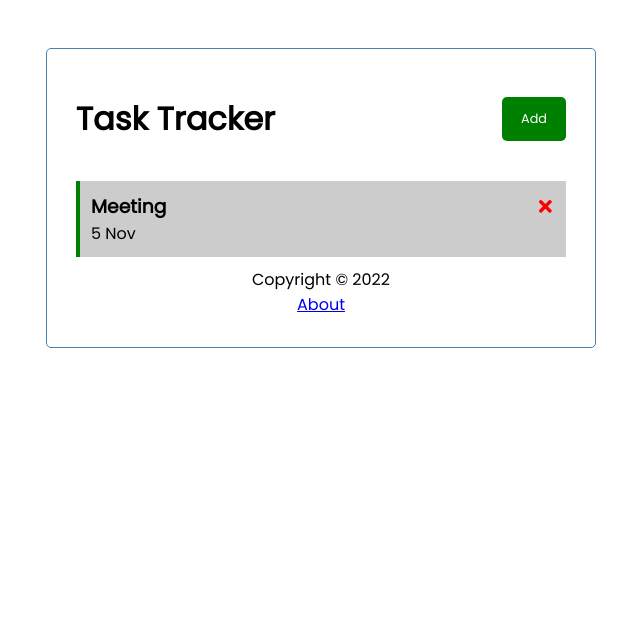
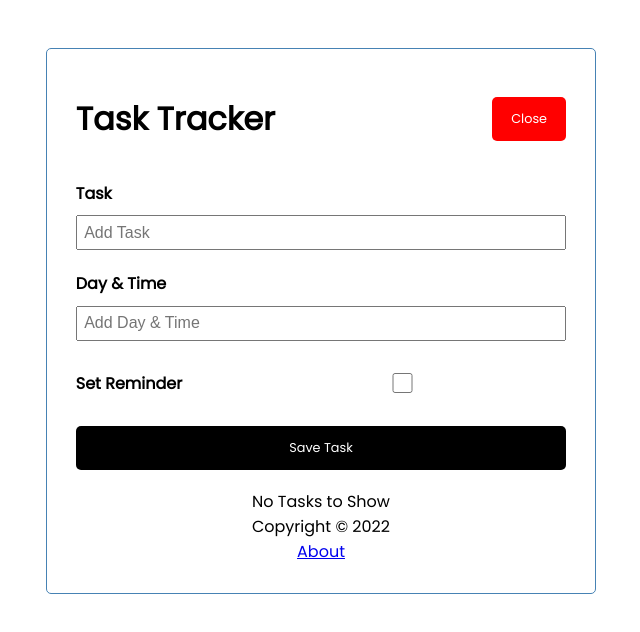
Before and after one commit to Usman-Ubaid/Task-Tracker, a React (Create React App) app: page / in a window 1280 px wide. Shown: the top 632 px of the page, without its empty margins (319-959 px from the left). Built offline with nearby package versions, Linux system fonts and the light colour scheme; data requests are answered from the project's data file.

Commit message:
refactor: use localStorage

```diff
--- a/package.json
+++ b/package.json
@@ -13,6 +13,7 @@
     "react-router-dom": "^6.4.2",
     "react-scripts": "5.0.1",
     "server": "^1.0.37",
+    "uuid": "^9.0.1",
     "web-vitals": "^2.1.4"
   },
   "scripts": {
--- a/src/App.js
+++ b/src/App.js
@@ -1,114 +1,79 @@
-import { useEffect, useState } from 'react';
-import { Routes, Route } from 'react-router-dom';
-import Header from './components/Header';
-import Tasks from './components/Tasks';
-import AddForm from './components/AddForm';
-import Footer from './components/Footer';
-import About from './components/About'
-
-
+import { useEffect, useState } from "react";
+import { v4 as uuidv4 } from "uuid";
+import { Routes, Route } from "react-router-dom";
+import Header from "./components/Header";
+import Tasks from "./components/Tasks";
+import AddForm from "./components/AddForm";
+import Footer from "./components/Footer";
+import About from "./components/About";
 
 function App() {
-  const [showAddTask, setShowAddTask] = useState(false)
+  const [showAddTask, setShowAddTask] = useState(true);
   const [tasks, setTasks] = useState([]);
-
-  useEffect(() => {
-    const getTasks = async () => {
-      const tasksFromServer = await fetchTasks();
-      setTasks(tasksFromServer)
-    }
-
-    getTasks();
-  }, []);
-
-  // Fetch Tasks
-  const fetchTasks = async () => {
-    const res = await fetch('http://localhost:5000/tasks');
-    const data = await res.json();
-
-    return data;
-  };
-
-  // Fetch Task
-  const fetchTask = async (id) => {
-    const res = await fetch(`http://localhost:5000/tasks/${id}`);
-    const data = await res.json();
-
-    return data;
-  };
 
   // Delete task
   const deleteTask = async (id) => {
-    await fetch(`http://localhost:5000/tasks/${id}`,
-    {
-      method: 'DELETE'
-    });
-
-    setTasks(tasks.filter((task) => task.id !== id))
-  }
+    const deletedTask = tasks.filter((task) => task.id !== id);
+    localStorage.setItem("tasks", JSON.stringify(deletedTask));
+    setTasks(deletedTask);
+  };
 
   // Add Task
-  const addTask = async (task) => {
-    const res = await fetch('http://localhost:5000/tasks',
-    {
-      method: 'POST',
-      headers: {
-        'Content-type': 'application/json'
-      },
-      body: JSON.stringify(task)
-    })
+  const addTask = (task) => {
+    const id = uuidv4();
+    const taskWithId = { ...task, id };
 
-    const data = await res.json();
+    const updatedTasks = [...tasks, taskWithId];
 
-    setTasks([...tasks, data])
-  }
+    setTasks(updatedTasks);
+    localStorage.setItem("tasks", JSON.stringify(updatedTasks));
+  };
 
+  useEffect(() => {
+    const tasksFromStorage = JSON.parse(localStorage.getItem("tasks")) || [];
+    setTasks(tasksFromStorage);
+  }, []);
 
   // Toggle Reminder
   const toggleReminder = async (id) => {
-    const taskToToggle = await fetchTask(id);
-    const updTask = {...taskToToggle,
-    reminder: !taskToToggle.reminder};
+    const updatedTasks = tasks.map((task) =>
+      task.id === id ? { ...task, reminder: !task.reminder } : task
+    );
 
-    const res = await fetch(`http://localhost:5000/tasks/${id}`,
-    {
-      method: 'PUT',
-      headers: {
-        'Content-Type': 'application/json'
-      },
-      body: JSON.stringify(updTask)
-    });
+    setTasks(updatedTasks);
 
-    const data = res.json();
-
-    setTasks(
-      tasks.map((task) =>
-        task.id === id ? {...task,
-          reminder:data.reminder}
-          : task))
-  }
+    localStorage.setItem("tasks", JSON.stringify(updatedTasks));
+  };
 
   return (
     <div className="container">
-        <Header title = 'Task Tracker'
+      <Header
+        title="Task Tracker"
         onAddTask={() => setShowAddTask(!showAddTask)}
-                showAdd={showAddTask}/>
-
+        showAdd={showAddTask}
+      />
 
       <Routes>
-        <Route path='/' element={
+        <Route
+          path="/"
+          element={
             <>
               {showAddTask && <AddForm onAdd={addTask} />}
 
-            {tasks.length > 0
-            ? (<Tasks tasks={tasks} onDelete={deleteTask}
-            onToggle={toggleReminder}/>)
-            : (
-              'No Tasks to Show')}
+              {tasks.length > 0 ? (
+                <Tasks
+                  tasks={tasks}
+                  onDelete={deleteTask}
+                  onToggle={toggleReminder}
+                />
+              ) : (
+                "No Tasks to Show"
+              )}
             </>
-          }  />
+          }
+        />
 
-        <Route path='/about' element={<About />} />
+        <Route path="/about" element={<About />} />
       </Routes>
       <Footer />
     </div>
```
Also changed, not shown: src/components/AddForm.js (+29 -19 lines), src/components/Task.js (+13 -8 lines), 1 other file (tests, documents, lock files or other folders). Lines whose indentation alone changed are shown as unchanged.
